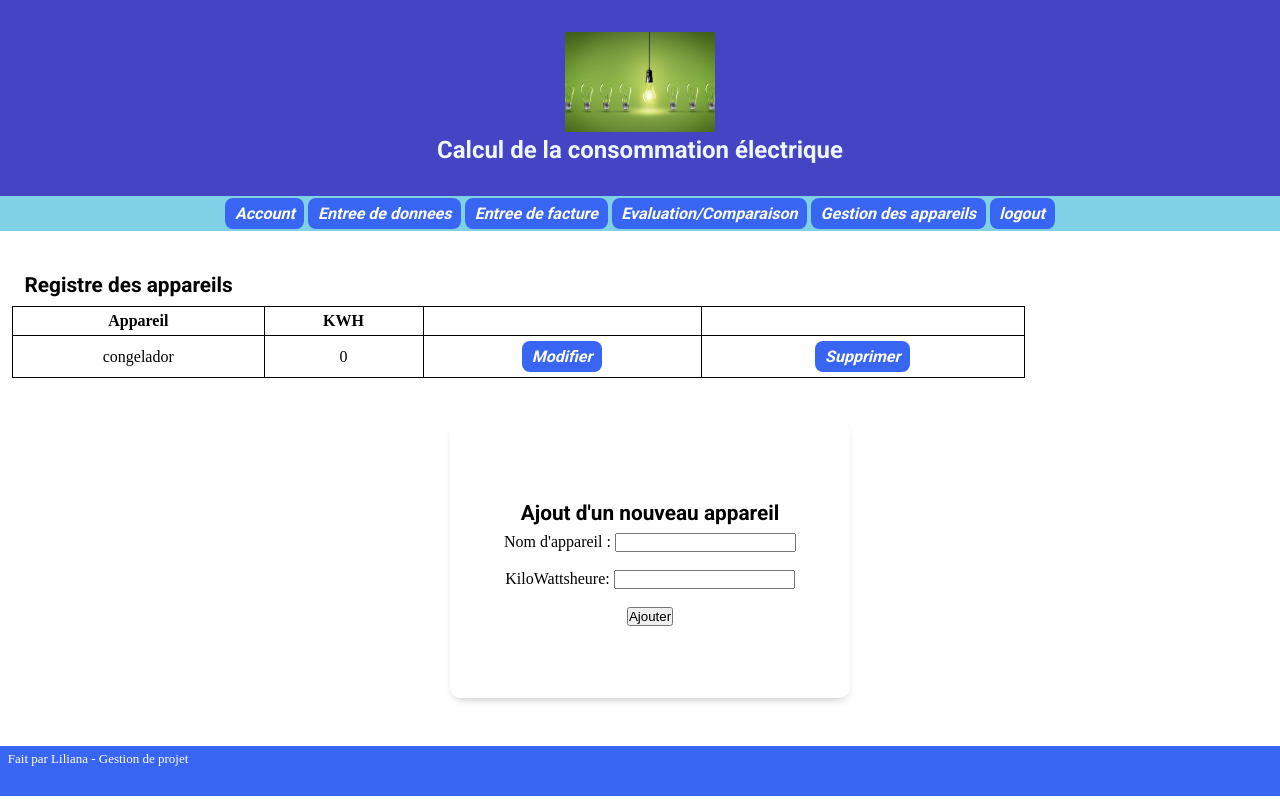
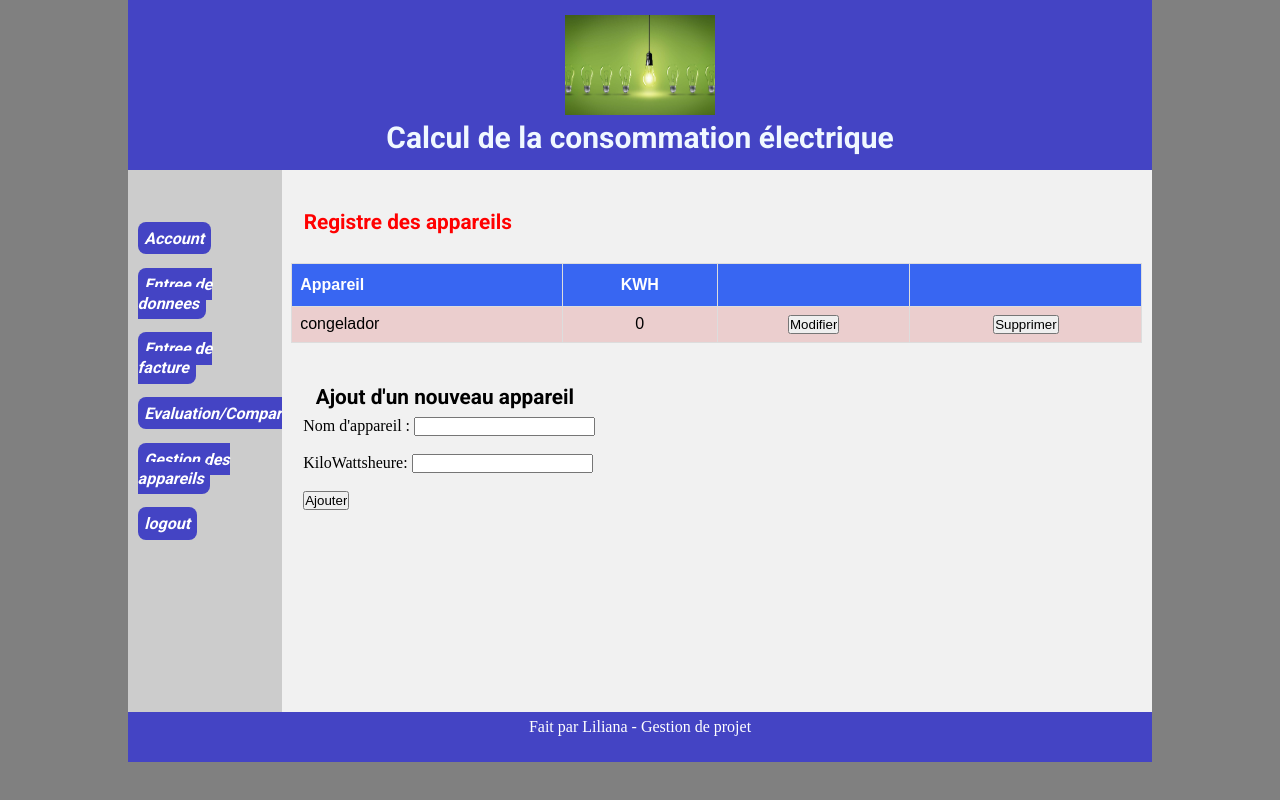
Before and after one commit to LROM/calculconsommationelectrique, a PHP site: page /gestionappareil.php in a window 1280 px wide. Run offline with PHP 8.4, Linux system fonts and the light colour scheme; data comes from the database, SQL or seed files in the repository; data that the repository does not hold is empty.

Commit message:
modification de style css

```diff
--- a/gestionappareil.php
+++ b/gestionappareil.php
@@ -25,9 +25,7 @@ $appareilRepo = new AppareilRepository($config);
     require_once 'section/header.php';
     ?>
 
-    <?php
-    require_once 'section/menu-logged.php';
-    ?>
+
 
     <?php
     $erreurs = array();
@@ -116,18 +114,26 @@ $appareilRepo = new AppareilRepository($config);
     }
     ?>
 
+
+    <div class="container">
+
         <?php
-    require_once 'section/retroaction.php';
+        require_once 'section/menu-logged.php';
         ?>
 
-    <div class="sautligne">
+        <div class="panel">
+
+            <div class="panel-title">
                 <h1>Registre des appareils</h1>
+            </div>
+
+            <div class="panel-body">
                 <table>
 
 
                     <tr>
                         <th>Appareil</th>
-                <th>KWH</th>
+                        <th class="td-center">KWH</th>
                         <th></th>
                         <th></th>
                     </tr>
@@ -139,17 +145,17 @@ $appareilRepo = new AppareilRepository($config);
 
                         <tr>
                             <td><?= $appareil->getName() ?></td>
-                    <td><?= $appareil->getKilowattsHeure() ?></td>
-                    <td>
+                            <td class="td-center"><?= $appareil->getKilowattsHeure() ?></td>
+                            <td class="td-center">
                                 <form name="modifierAppareil" action="gestionappareil.php" method="post">
                                     <input type="hidden" name="id" value="<?= $appareil->getId() ?>">
-                            <input class="c_bouton" type="submit" name="boutonDemandeModification" value="Modifier">
+                                    <input type="submit" name="boutonDemandeModification" value="Modifier">
                                 </form>
                             </td>
-                    <td>
+                            <td class="td-center">
                                 <form name="supprimerAppareil" action="gestionappareil.php" method="post">
                                     <input type="hidden" name="id" value="<?= $appareil->getId() ?>">
-                            <input class="c_bouton" type="submit" name="boutonSupprimer" value="Supprimer">
+                                    <input type="submit" name="boutonSupprimer" value="Supprimer">
                                 </form>
                             </td>
                         </tr>
@@ -160,17 +166,21 @@ $appareilRepo = new AppareilRepository($config);
 
                 </table>
 
+                <?php
+                require_once 'section/retroaction.php';
+                ?>
+
                 <div class="sautligne">
                     <?php
                     if (isset($appareilAModifier))
                     {
                     ?>
-                <form class="form" name="modifierAppareil" action="gestionappareil.php" method="post">
+                        <form  name="modifierAppareil" action="gestionappareil.php" method="post">
                             <h1>Modification d'un appareil</h1>
                             <label>Appareil à modifier : <input type="text" name="nameAppareil" value="<?= $nameAppareil ?>"></label>
-                    <br><br>
+                            <br>
                             <label>KiloWattsheure à modifier : <input type="text" name="kilowattsheure" value="<?= $kilowatts_heure ?>"></label>
-                    <br><br>
+                            <br>
                             <input type="hidden" name="id" value="<?= $appareilAModifier->getId() ?>">
                             <input type="submit" name="boutonModifier" value="Modifier">
                             <input type="submit" name="boutonAnnuler" value="Annuler">
@@ -181,14 +191,12 @@ $appareilRepo = new AppareilRepository($config);
                     {
                     ?>
 
-
-                <br><br>
-                <form class="form" name="ajouterAppareil" action="gestionappareil.php" method="post">
+                        <form name="ajouterAppareil" action="gestionappareil.php" method="post">
                             <h1>Ajout d'un nouveau appareil</h1>
                             <label>Nom d'appareil : <input type="text" name="nameAppareil" value="<?= $nameAppareil ?>"> </label>
-                    <br><br>
+                            <br>
                             <label>KiloWattsheure: <input type="text" name="kilowattsheure" value="<?= $kilowatts_heure ?>"> </label>
-                    <br><br>
+                            <br>
                             <input type="submit" name="boutonajouterappareil" value="Ajouter">
 
                         </form>
@@ -196,17 +204,13 @@ $appareilRepo = new AppareilRepository($config);
                     }
                     ?>
                 </div>
+            </div>
+        </div>
 
     </div>
-
-
-
-
-
     <?php
     require_once 'section/footer.php';
     ?>
-
 </body>
 
 </html>
--- a/mystyle.css
+++ b/mystyle.css
@@ -2,80 +2,127 @@
 
 /*@import "css2.css";*/
 
-*{
+* {
     margin: 0;
     padding: 0;
     box-sizing: border-box;
 }
 
-
-
-.header{
-    text-align: center;
-    background-color: #4444c4;
-    font-family:  'Roboto', sans-serif;
-    color: aliceblue;
-    padding: 2em 2em;
+body{
+    margin: auto;
+    width: 80%;
+    background: grey;
 }
 
-.menu{
+.header {
+    background-color: #4444c4;
+    font-family: 'Roboto', sans-serif;
+    padding: 15px;
     text-align: center;
-    padding: 0.5em 0.5em;
-    background: #81d1e6;
+    font-size: 20px;
+    color: aliceblue;
 }
 
-.menu_option{
-    background: #3866f2;
-    color:#fff;
-    font-family:'Roboto', sans-serif;
+.menu {
+    float: left;
+    width: 15%;
+    background: #ccc;
+    padding: 20px;
+    /*fit height untill bottom*/
+    padding: 2em .6em;
+    min-height: calc(74vh - 50px);
+}
+
+/* Style the list inside the menu */
+.menu ul {
+    list-style-type: none;
+}
+
+li {
+      padding-top: 20pt;
+}
+
+.menu_option {
+    background: #4444c4;
+    color: #fff;
+    font-family: 'Roboto', sans-serif;
     font-weight: bold;
     font-size: 1rem;
     font-style: italic;
-    padding: .4em .6em;
+    padding: 5pt;
     border: none;
     border-radius: .5em;
     text-decoration: none;
 }
 
-.container{
-    background: #81d1e6;
+.panel{
+    float: left;
+    padding: 20px;
+    width: 85%;
+    background-color: #f1f1f1;
+    /*fit height untill bottom*/
     padding: 2em .6em;
     min-height: calc(74vh - 50px);
+
 }
 
-.footer{
-    font-size: small;
-    background: #3866f2;
-    color:#fff;
+.container{
+    background: #ccc;
+}
+
+/* Clear floats after the columns */
+.container::after {
+    content: "";
+    display: table;
+    clear: both;
+}
+
+
+.panel-title {
+    border-style: dashed;
+    border: #3866f2;
+    border-color: #3866f2;
+    text-align: left;
+    margin: 0px;
+    padding: 0px;
+    color: red;
+
+}
+
+.panel-body{
+    text-align: left;
+    margin-top: 20px;
+    padding: 0px;
+}
+
+.footer {
+    background: #4444c4;
+    padding: 10px;
+    text-align: center;
+    color: #fff;
     padding: .4em .6em;
     height: 50px;
+
 }
 
-h1{
-    font-family:  'Roboto', sans-serif;
+
+
+
+h1 {
+    font-family: 'Roboto', sans-serif;
     font-size: 1.3rem;
     padding: .4em .6em;
 }
 
-.paragraphe{
+.paragraphe {
     padding: .4em .6em;
     font-style: italic;
 }
-/*
-body{
-    font-family: 'Roboto', sans-serif;
-    background-color: #e5e5f7;
-    background-image:  radial-gradient(#c657d8 0.5px, #e5e5f7 0.5px);
-    background-size: 20px 20px;
-    background-position: 0 0,10px 10px;
-    display:flex;
-    min-height: 100vh;
 
-}
-*/
-.form{
+
+.form {
     background-color: #fff;
-    margin:auto;
+    margin: auto;
     width: 90%;
     max-width: 400px;
     padding: 4.5em 3em;
@@ -84,33 +131,37 @@ body{
     text-align: center;
 }
 
-.form_title{
+.form_title {
     font-size: 2rem;
     margin-bottom: .5em;
 }
-.form_paragraph{
+
+.form_paragraph {
     font-weight: 300;
 }
-.form_link{
+
+.form_link {
     font-weight: 400;
-    color:#000;
+    color: #000;
 }
-.form_container{
+
+.form_container {
     margin-top: 3em;
     display: grid;
-    gap:2.5em;
+    gap: 2.5em;
 }
 
-.form_group{
+.form_group {
     position: relative;
-    --color:#5757577e;
+    --color: #5757577e;
 }
-.form_input{
-    width:100%;
-    background:none;
-    color:#706c6c;
-    font-size:1rem;
-    padding:.6em .3em;
+
+.form_input {
+    width: 100%;
+    background: none;
+    color: #706c6c;
+    font-size: 1rem;
+    padding: .6em .3em;
     outline: none;
     border: none;
     outline: none;
@@ -119,26 +170,31 @@ body{
 
 }
 
-.form_input:focus + .form_label,
-.form_input:not(:placeholder-shown) + .form_label{
+.form_input:focus+.form_label,
+.form_input:not(:placeholder-shown)+.form_label {
     transform: translateY(-12px) scale(.7);
     transform-origin: left top;
     color: #3866f2;
 }
 
-.form_label{
+.form_label {
     color: var(--color);
     cursor: pointer;
     position: absolute;
-    top:0;
+    top: 0;
     left: 5px;
     transform: translateY(10px);
     transition: transform .5s, color .3s;
 }
-.form_submit{
+label{
+    width: 300px;
+    display: block;
+}
+
+.form_submit {
     background: #3866f2;
-    color:#fff;
-    font-family:'Roboto', sans-serif;
+    color: #fff;
+    font-family: 'Roboto', sans-serif;
     font-weight: 300;
     font-size: 1rem;
     padding: .8em 0;
@@ -147,10 +203,10 @@ body{
 
 }
 
-.form_line{
+.form_line {
     position: absolute;
-    bottom:0;
-    left:0;
+    bottom: 0;
+    left: 0;
     width: 100%;
     height: 1px;
     background-color: #3866f2;
@@ -160,47 +216,29 @@ body{
 
 }
 
-.form_input:focus ~ .form_line, form_input.form_input:not(:placeholder-shown)~ .form_line{
+.form_input:focus~.form_line,
+form_input.form_input:not(:placeholder-shown)~.form_line {
     transform: scale(1);
 }
 
-@media(max-width:425px){
+@media(max-width:425px) {
 
-    font-title{
-        font-size:1.8rem;
+    font-title {
+        font-size: 1.8rem;
     }
 }
 
 
-
-table, th, td{
-    border: 1px solid black;
-    border-collapse:collapse;
+.sautligne {
+    display: block;
+    padding: 4px 2px;
+    margin: 2px 0 20px 10px;
 }
 
-table {
-    border-collapse: collapse;
-    width: 80%;
-
-}
-th, td{
-    padding: 5px;
-}
-
-td{
-    text-align: center;
-}
-
-.sautligne{
-    display: block;
-    padding:4px 2px;
-    margin:2px 0 20px 10px;
-}
-
-.c_bouton{
+.c_bouton {
     background: #3866f2;
-    color:#fff;
-    font-family:'Roboto', sans-serif;
+    color: #fff;
+    font-family: 'Roboto', sans-serif;
     font-weight: bold;
     font-size: 1rem;
     font-style: italic;
@@ -220,3 +258,31 @@ input[type=submit] {
     border-radius: 5px;
 }
 */
+
+
+table {
+    font-family: Arial, Helvetica, sans-serif;
+    border-collapse: collapse;
+    width: 100%;
+  }
+
+  table td, table th {
+    border: 1px solid #ddd;
+    padding: 8px;
+  }
+
+  table tr:nth-child(even){background-color: #ebcece;}
+
+  table tr:hover {background-color: #ddd;}
+
+  table th {
+    padding-top: 12px;
+    padding-bottom: 12px;
+    text-align: left;
+    background-color: #3866f2;
+    color: white;
+  }
+
+.td-center{
+    text-align: center;
+}
--- a/section/menu-logged.php
+++ b/section/menu-logged.php
@@ -1,8 +1,19 @@
 <div class = "menu">
+    <!--
     <a class = "menu_option" href="account.php">Account</a>
     <a class = "menu_option" href="entreedonnees.php">Entree de donnees</a>
     <a class = "menu_option" href="entreefacture.php">Entree de facture</a>
     <a class = "menu_option" href="evaluation.php">Evaluation/Comparaison</a>
     <a class = "menu_option" href="gestionappareil.php">Gestion des appareils</a>
     <a class = "menu_option" href="index.php">logout</a>
+-->
+
+    <ul>
+      <li><a class = "menu_option" href="account.php">Account</a></li>
+      <li><a class = "menu_option" href="entreedonnees.php">Entree de donnees</a></li>
+      <li><a class = "menu_option" href="entreefacture.php">Entree de facture</a></li>
+      <li><a class = "menu_option" href="evaluation.php">Evaluation/Comparaison</a></li>
+      <li><a class = "menu_option" href="gestionappareil.php">Gestion des appareils</a></li>
+      <li><a class = "menu_option" href="index.php">logout</a></li>
+    </ul>
 </div>
```
Also changed, not shown: account.php (+18 -14 lines), index.php (+15 -4 lines), login.php (+19 -16 lines), section/menu-no-logged.php (+5 -3 lines), sign_up.php (+19 -11 lines). Lines whose indentation alone changed are shown as unchanged.
